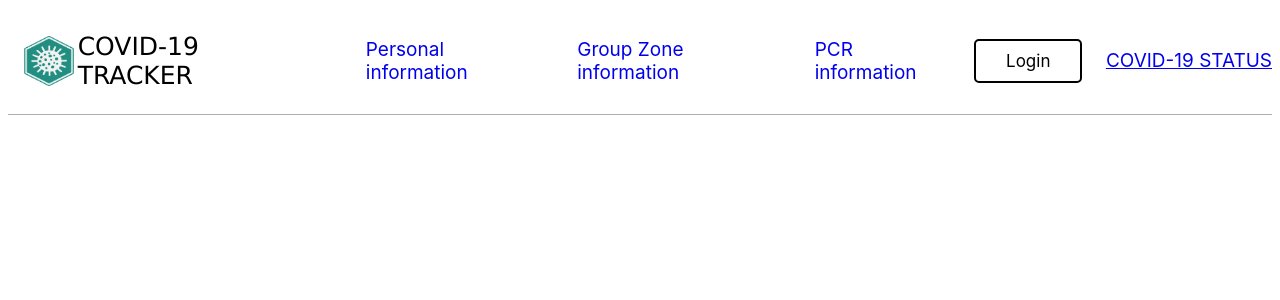
After one commit to ianlop/COVID-19-Tracker, a PHP site: page /Profile.php in a window 1280 px wide. The commit adds this page. Shown: the top 300 px of the page. Run offline with PHP 8.4, Linux system fonts and the light colour scheme.

Commit message:
Log in to a profile from DB and profile page added

```diff
--- /dev/null
+++ b/Profile.php
@@ -0,0 +1,73 @@
+<?php
+require 'database.php';
+session_start();
+
+if(isset($_SESSION['username']))
+{
+	$button1 = "<a href='Profile.php' class='mbloginbtn'>Profile</a>";
+	$button2 = "<a href='LogOut.inc.php' class='mbloginbtn'>Log Out</a>";
+
+}
+//should not go here ever if you think about it, but for precaution vvvv
+else
+{
+	$button1 = "<a href='LogIn.php' class='mbloginbtn'>Login</a>";
+	$button2 = "<a href='database.php' class='mbheaderlinkanchors' style='text-decoration: underline;''><p class='mbheaderlinks'>COVID-19 STATUS</p></a>";
+}
+
+
+?>
+<!DOCTYPE html>
+<html>
+
+<head>
+
+<title> Profile </title>
+<link rel="stylesheet" type = "text/css" href="home_css/menubar+footerCSS.css"/>
+
+</head>
+
+<body>
+<nav class="mbHeadernav">
+			<div class="mbtablediv">
+				<table>
+					<tr>
+						<td>
+							<img src="home_img/virusLogo.png" alt="logo" style="width:50px;height:50px; float: left;">
+						</td>
+						<td>
+							<a href="HomePage.php" style="text-decoration: none;"><h1 id="mbMainMenuHeader">COVID-19 TRACKER</h1></a>
+						</td>
+						<td class="mbheadertd"  style="padding-left: 50px;">
+							<a href="PI/PersonalInfo.php" class="mbheaderlinkanchors"><p class="mbheaderlinks">Personal information</p></a>
+						</td>
+						<td class="mbheadertd">
+							<a href="GZ/GroupZone.php" class="mbheaderlinkanchors"><p class="mbheaderlinks">Group Zone information</p></a>
+						</td>
+						<td class="mbheadertd">
+							<a href="PCR/PCRinfo.php" class="mbheaderlinkanchors"><p class="mbheaderlinks">PCR information</p></a>
+						</td>
+					</tr>
+				</table>
+			</div>
+
+			<div id="mbloginsignupsdiv">
+						<?php
+						echo "$button1";
+						?>
+						<?php
+						echo "$button2";
+						?>
+			</div>
+		</nav>
+
+<?php
+
+?>
+<div class="float-container">
+<div class="Profile">
+
+
+
+
+</html>
--- a/home_css/homepage_css.css
+++ b/home_css/homepage_css.css
@@ -9,10 +9,10 @@ font-size: 25px;
 
 }
 
-h1{
+h2{
 color : #7c98b6;
 font-weight:normal;
-font-size: 20px;
+font-size: 30px;
 }
 
 table.imageSlidesTable
```
Also changed, not shown: HomePage.php (+29 -8 lines), LogIn.php (+29 -3 lines).
